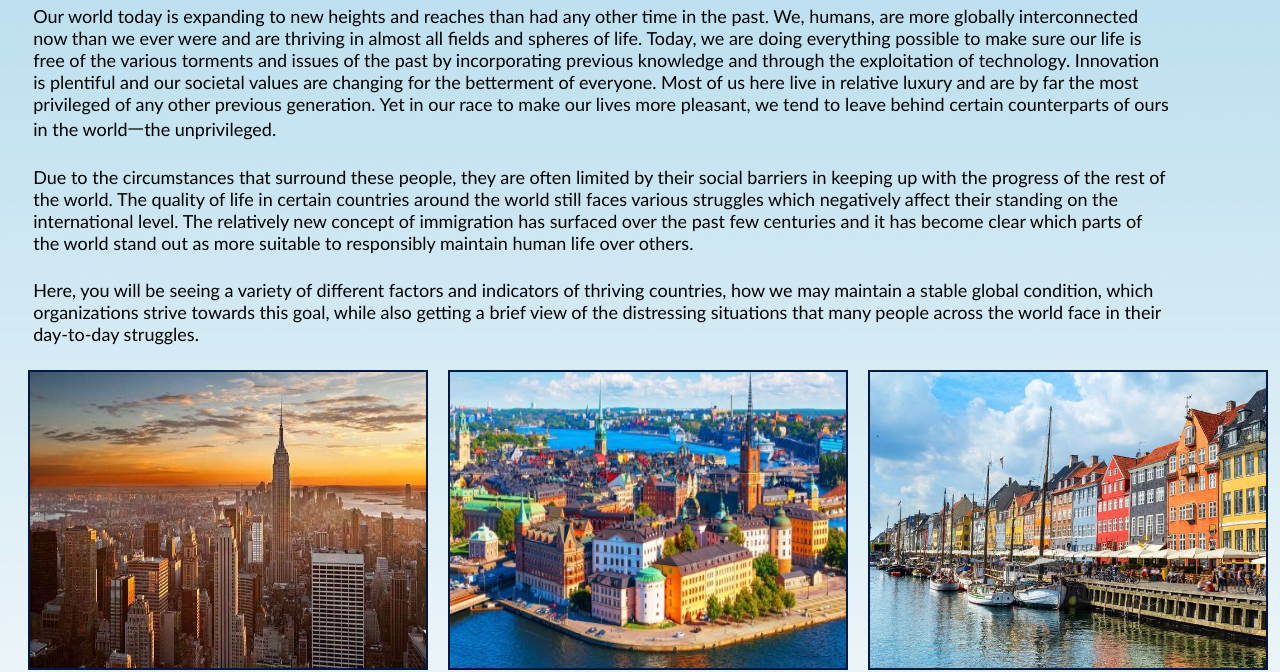
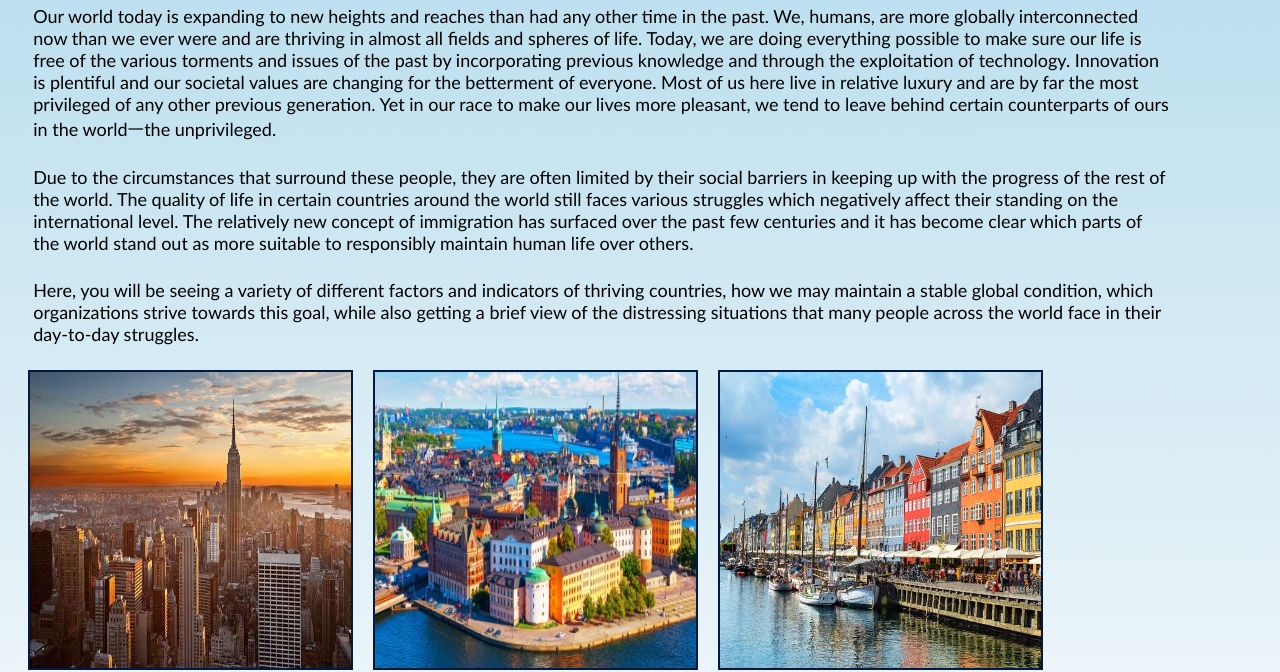
Before and after one commit to qureshizuhair/home, a plain HTML site: page index.html in a window 1280 px wide. Shown: the part 134-806 px from the top of the page. Drawn offline with Linux system fonts and the light colour scheme.

Commit message:
Update index.html

```diff
--- a/index.html
+++ b/index.html
@@ -26,13 +26,13 @@
 
 	<div class="row">
 		<div class="column">
-		<img src="NewYorkCity.jpg" alt="Most Developed Cities" width="400" height="300">
+		<img src="NewYorkCity.jpg" alt="Most Developed Cities" width="325" height="300">
 	</div>
 	<div class="column">
-		<img src="stockholmcity.jpg" alt="Forest" width="400" height="300">
+		<img src="stockholmcity.jpg" alt="Forest" width="325" height="300">
 	</div>
 	<div class="column">
-		<img src="copenhagen.jpg" alt="Mountains" width="400" height="300">
+		<img src="copenhagen.jpg" alt="Mountains" width="325" height="300">
 	</div>
 	</div>
 
```
